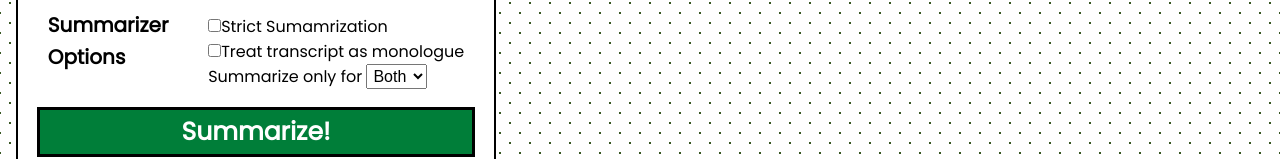
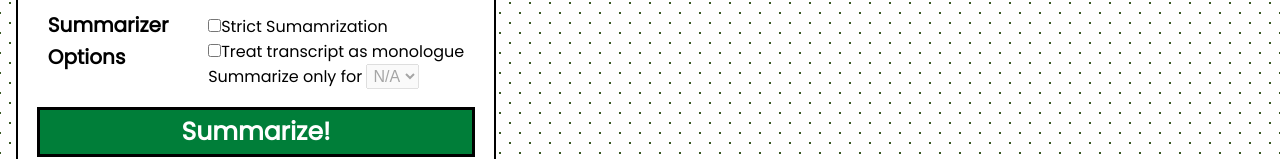
Before and after one commit to iffy-pi/chat-berta, a React (Create React App) app: page / in a window 1280 px wide. Shown: the part 247-406 px from the top of the page. Built offline with nearby package versions, Linux system fonts and the light colour scheme.

Commit message:
Implemented Summarize only for in the summarizer options

```diff
--- a/src/components/control-board/submit-chat/SummarizerOptions.js
+++ b/src/components/control-board/submit-chat/SummarizerOptions.js
@@ -1,10 +1,42 @@
-import { useState } from 'react'
+import { useState, useEffect } from 'react'
 import DropDownSelector from '../../common/DropDownSelector'
+import {chatTextToChatJSON } from "../../../functions/basefunctions";
+
+function useDebounceValue( value, time) {
+    // value is what we are debouncing
+    // time is the wait time in ms
+
+    // first define a state to hold the debounce value
+    const [ debounceValue, setDebounceValue ] = useState(value)
+
+    // Then we use useEffect to track the value
+    useEffect( () => {
+
+        // Start a timer which will set the debouncevalue after timeout
+        const timeout = setTimeout( () => { setDebounceValue(value) }, time)
+
+        // Returning cleanup function for use-effect
+        // Clean up clears the previous timeout
+        return () => {
+            clearTimeout(timeout)
+        }
+    },
+    // dependency is value and time, meaning it is run anytime value or time changes
+    // meaning it is re-run anytime the value being set changes so it resets the timer
+        // re-running involves clearing previous useEffect which runs cleanup function and clears previously set timeout
+        // therefore, when value changes a new timer is set which effectively resets our timeout
+    [value, time])
+
+    return debounceValue
+}
 
 const SummarizerOptions = ({ options, returnOptions, transcriptText }) => {
 
     // initializing the component state to default options to the state
     const [ _options, _setOptions ] = useState(options)
+    const [ partyDropDown, setPartyDropDown ] = useState([])
+    // Debouncing to allow for user to finish typing
+    const debouncedText = useDebounceValue(transcriptText, 300)
 
     const _toggleOption = (id) => {
         // use map to set the selected tag to the opposite of whatever it is currently on change
@@ -18,14 +50,6 @@ const SummarizerOptions = ({ options, returnOptions, transcriptText }) => {
         _setOptions( newopts )
     }
 
-    // useEffect(  () => {
-    //     // on change we handle the summary request by making the api call
-    //     if ( summaryRequest !== null ) {
-    //         setContentState(ContentStates.loading)
-    //         handleSummaryRequest({ ...summaryRequest})
-    //     }
-    // }, [ summaryRequest ])
-
     // Used to fill in the summarize_only_for field in the API request
     const onDropDownSelect = (selectedIndx) => {
         // 0 will be for none/both, so party id will be -1
@@ -35,6 +59,22 @@ const SummarizerOptions = ({ options, returnOptions, transcriptText }) => {
         returnOptions(newopts)
         _setOptions( newopts )
     }
+
+    useEffect(  () => {
+        // on change of debounced transcript text we attempt to parse and get party information
+        // let chat_package = null
+        try{
+            const chat_package = chatTextToChatJSON( debouncedText )
+
+            // successfully parsed, so get the parties and use those in the dropdown
+            // add both for none
+            setPartyDropDown(chat_package.config.parties.map( (party) => party.name))
+        } catch ( error ) {
+            // Could not parse, so just set the dropdown to default
+            setPartyDropDown([])
+        }
+
+    }, [ debouncedText ])
 
     return (
         <div className="summarizer-options">
@@ -57,7 +97,14 @@ const SummarizerOptions = ({ options, returnOptions, transcriptText }) => {
                     ))
                 }
                 <label>Summarize only for </label>
-                <DropDownSelector options={['Both', 'Jane', 'John']} onSelect={onDropDownSelect} />
+                <DropDownSelector
+                options={
+                    // if no items in the party drop down then just append N/A (means that no parties have been found)
+                    // else prepend all
+                    ( partyDropDown.length > 0 ) ? [ 'All' ].concat(partyDropDown) : ['N/A' ]
+                }
+                disabled={ ( partyDropDown.length === 0 )}
+                onSelect={onDropDownSelect} />
             </div>
         </div>
     )
```
